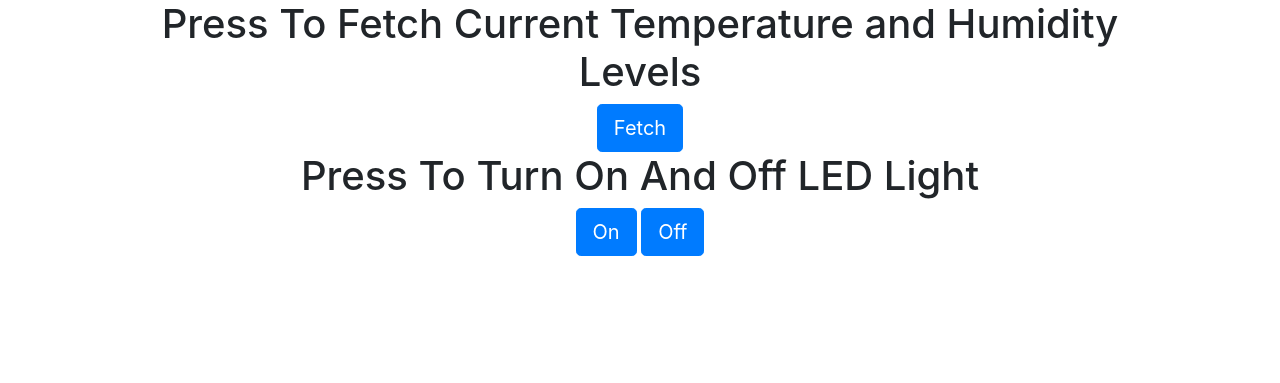
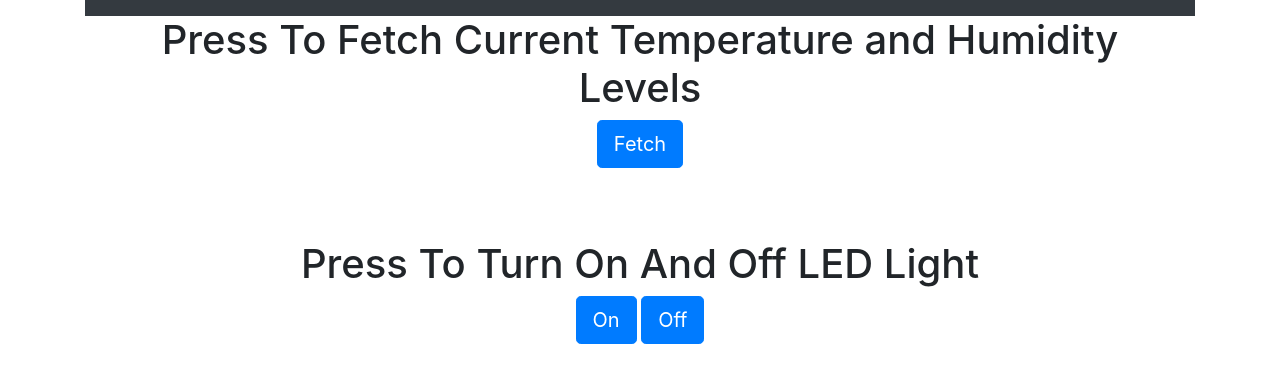
Before and after one commit to jackparsonss/Home-Webserer-API, a Flask app: page / in a window 1280 px wide. Shown: the top 383 px of the page. Run offline with Flask 2, Linux system fonts and the light colour scheme; some libraries are stand-ins or nearby versions.

Commit message:
add navbar

```diff
--- a/Website/templates/fetchData.html
+++ b/Website/templates/fetchData.html
@@ -1,11 +1,17 @@
 {% extends "index.html" %} {% block title %}Fetch{% endblock %}
 {% block content %}
+<nav class="navbar navbar-dark bg-dark">
+	<!-- Navbar content -->
+</nav>
 <div id="data" class="container-md" align="center">
 	<h1>Press To Fetch Current Temperature and Humidity Levels</h1>
 	<button type="button" class="btn btn-primary btn-lg" onClick="getData()">
     	Fetch
 	</button>
 </div>
+<br />
+<br />
+<br />
 <div id="LED" class="container-md" align="center">
 	<h1>Press To Turn On And Off LED Light</h1>
 	<button type="button" class="btn btn-primary btn-lg" onClick="LEDOn()">
```
